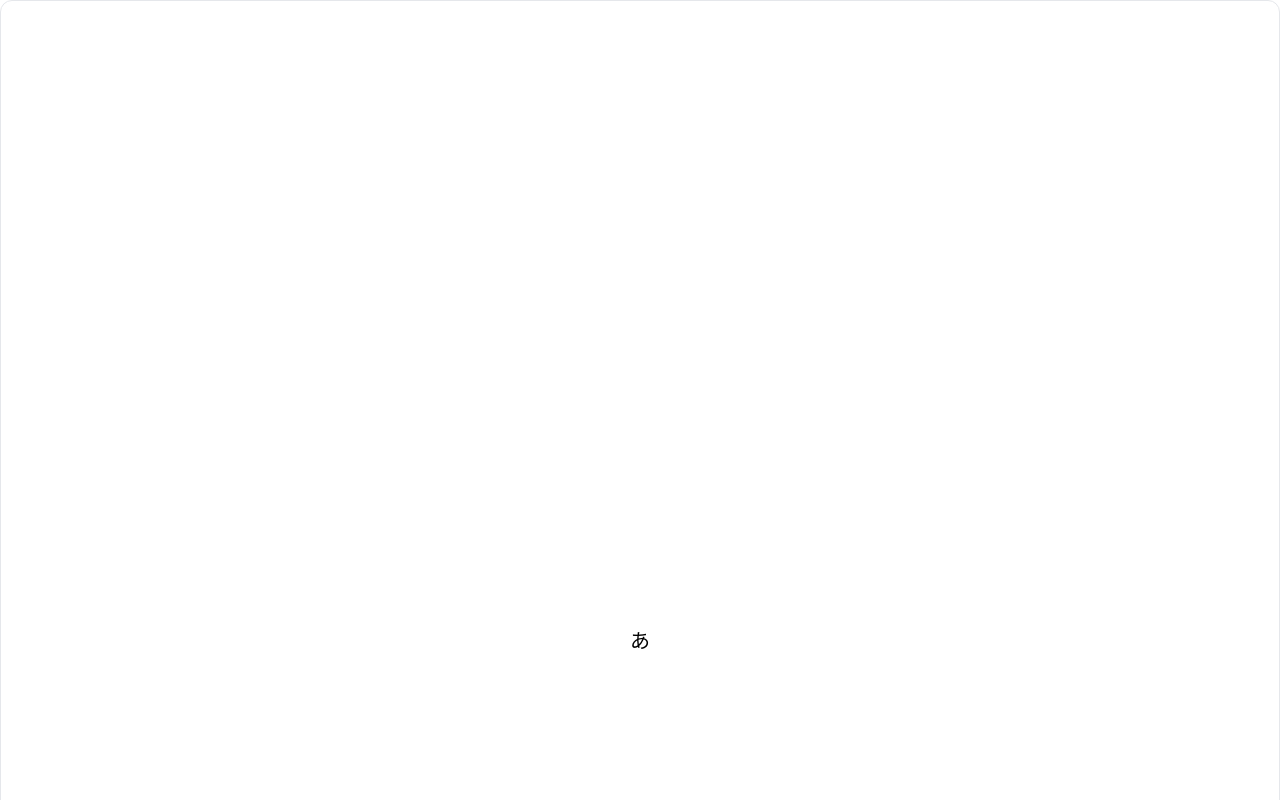
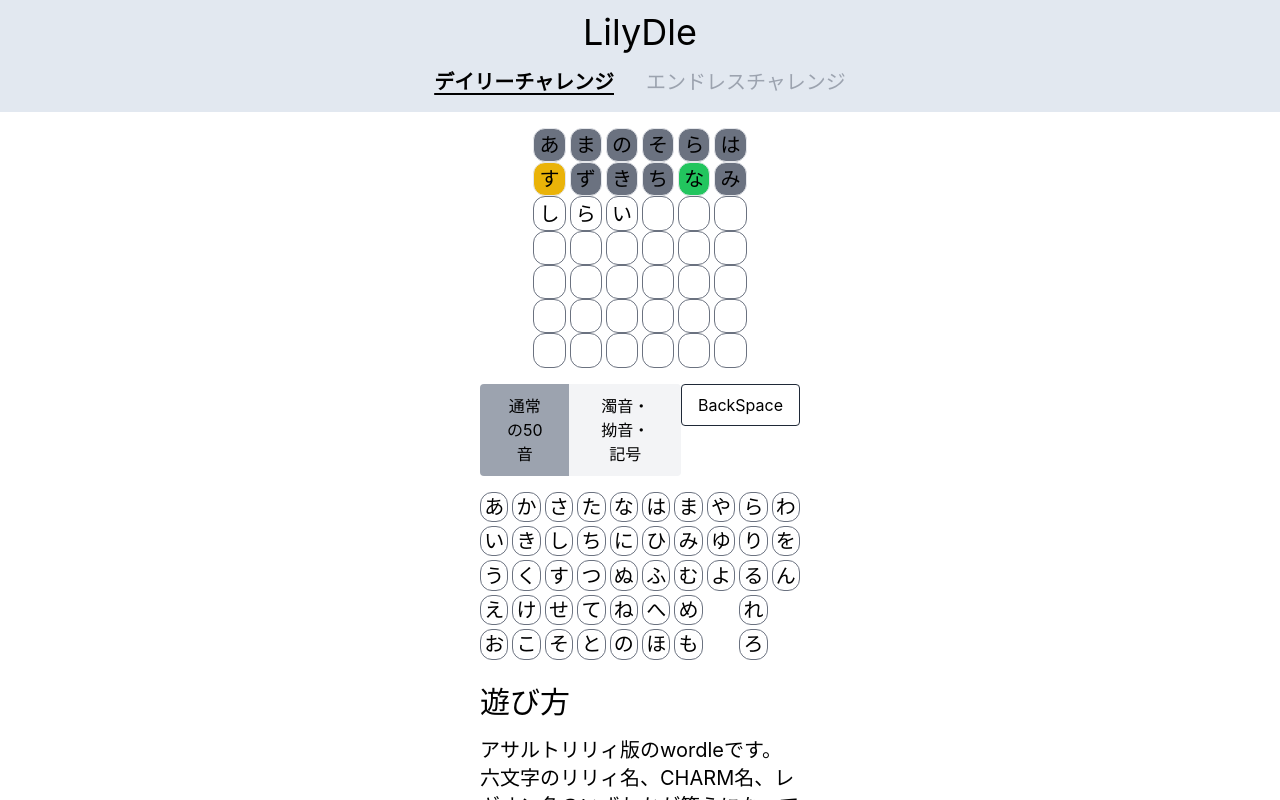
Before and after one commit to ku-mok/lilydle, a React (Vite) app: page / in a window 1280 px wide. Shown: the top 800 px of the page. Built offline with nearby package versions, Linux system fonts and the light colour scheme.

Commit message:
メイン画面の実装

```diff
--- a/src/App.tsx
+++ b/src/App.tsx
@@ -1,10 +1,53 @@
-import Panel from "./components/Panel";
+import { useCallback, useState } from "react";
+import AnswerColumn from "./components/AnswerColumn";
+import AnswerHistory from "./components/AnswerHistory";
+import Footer from "./components/Footer";
+import Header from "./components/Header";
+import InputArea from "./components/InputArea";
 
 function App() {
+  const answer = "おたけすなお";
+  const [isAlternate, setIsAlternate] = useState(false);
+  const [answerHistory, setAnswerHistory] = useState<string[]>([
+    "あまのそらは",
+    "すずきちなみ",
+  ]);
+  const [inputingText, setInputingText] = useState("しらい");
+  const [mode, setMode] = useState<"daily" | "endless">("daily");
+  const onModeChangeHandler = useCallback((mode: "daily" | "endless") => {
+    setMode(mode);
+    setAnswerHistory([]);
+    setInputingText("");
+  }, []);
+  const MAX_ANSWER_COUNT = 6;
+  const answerCandidates = [];
   return (
-    <div className="App">
-      <Panel status="green" character="あ" />
-    </div>
+    <>
+      <Header mode={mode} onModeChange={onModeChangeHandler} />
+      <div className="container md:w-3/12 sm:w-11/12 mx-auto">
+        <div className="container md:w-8/12 sm:w-full mx-auto">
+          <AnswerHistory
+            answers={answerHistory}
+            answer={answer}
+            inputingText={inputingText}
+            maxAnswerCount={MAX_ANSWER_COUNT}
+          />
+        </div>
+        <InputArea
+          isAlternate={isAlternate}
+          onKanaToggle={(isAlternate) => setIsAlternate(isAlternate)}
+          onBackSpaceClick={() => {
+            console.log("BS");
+          }}
+          onKanaClick={(kana) => {
+            console.log(kana);
+          }}
+        />
+        <div className="mt-6">
+          <Footer allAnswerCandidates={answerCandidates.length} />
+        </div>
+      </div>
+    </>
   );
 }
 
--- a/src/index.css
+++ b/src/index.css
@@ -14,3 +14,9 @@ code {
   font-family: source-code-pro, Menlo, Monaco, Consolas, "Courier New",
     monospace;
 }
+
+@layer base {
+  a {
+    @apply text-blue-600;
+  }
+}
```
